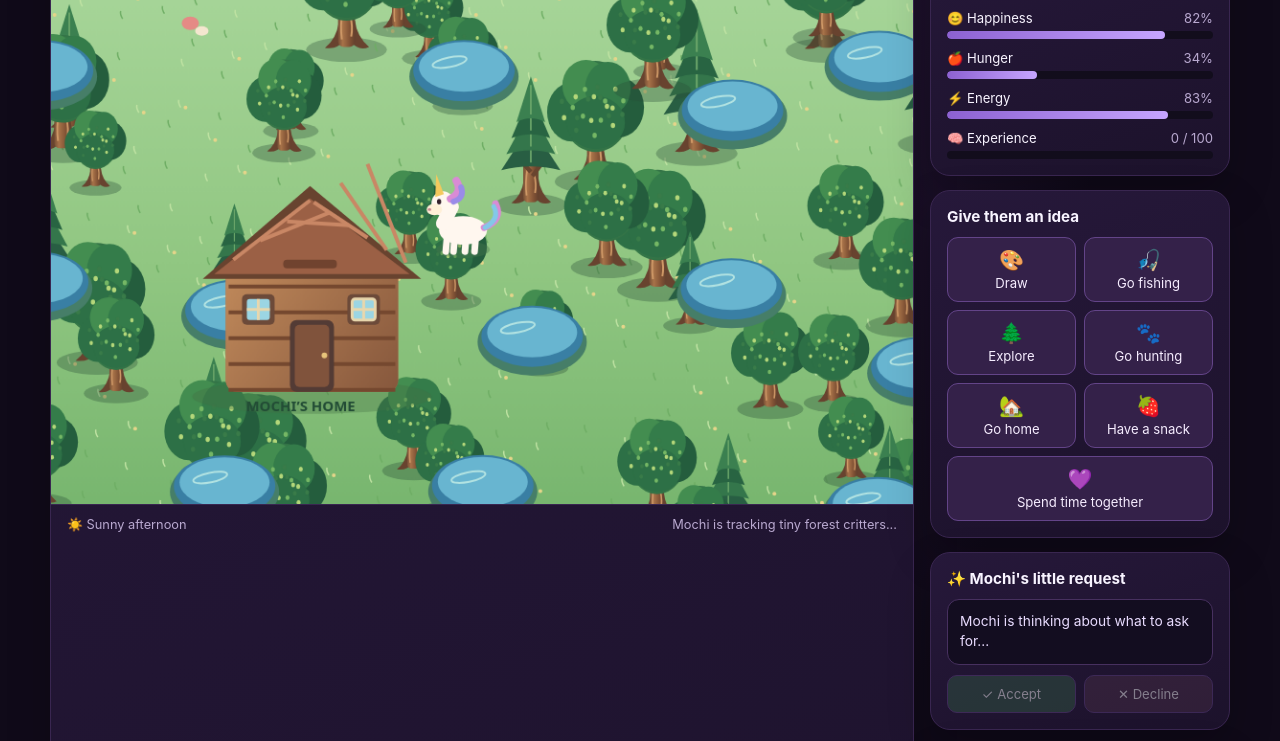
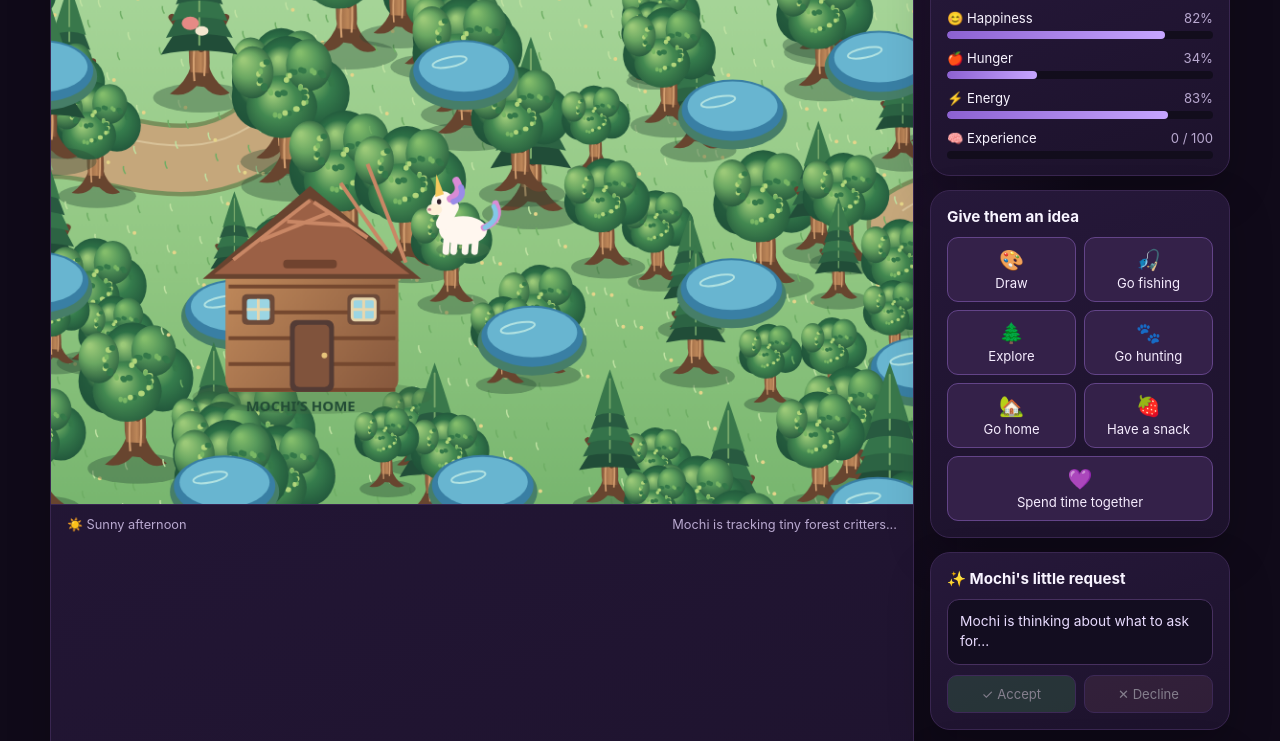
Before and after one commit to ericmanleyisgame/game-maker-dudes-games, a plain HTML site: page ai-pet-world/index.html in a window 1280 px wide. Shown: the part 265-1006 px from the top of the page. Drawn offline with Linux system fonts and the light colour scheme; animation ran at ten frames a second.

Commit message:
Rebuild AI Pet World forest art and woodland paths

```diff
--- a/ai-pet-world/index.html
+++ b/ai-pet-world/index.html
@@ -55,21 +55,21 @@ function rounded(x,y,w,h,r,color){ctx.fillStyle=color;ctx.beginPath();ctx.roundR
 function ellipse(x,y,rx,ry,color){ctx.fillStyle=color;ctx.beginPath();ctx.ellipse(x,y,rx,ry,0,0,Math.PI*2);ctx.fill()}
 function tree(x,y,s=1,kind=0){
  ctx.save();ctx.translate(x,y);ctx.scale(s,s);
- ellipse(0,31,43,13,'#294d3655');
- // roots and a gently irregular trunk
- ctx.fillStyle='#68432f';ctx.beginPath();ctx.moveTo(-8,1);ctx.quadraticCurveTo(-11,20,-23,29);ctx.quadraticCurveTo(-9,31,-3,21);ctx.lineTo(4,22);ctx.quadraticCurveTo(13,33,24,28);ctx.quadraticCurveTo(11,17,9,0);ctx.closePath();ctx.fill();
- const bark=ctx.createLinearGradient(-12,0,13,0);bark.addColorStop(0,'#583a2b');bark.addColorStop(.32,'#a87349');bark.addColorStop(.62,'#815235');bark.addColorStop(1,'#4f3529');
- rounded(-9,-23,18,51,6,bark);
- ctx.strokeStyle='#d09a68';ctx.lineWidth=2;ctx.beginPath();ctx.moveTo(-4,-12);ctx.quadraticCurveTo(-7,5,-5,20);ctx.moveTo(4,-5);ctx.quadraticCurveTo(7,7,5,17);ctx.stroke();
- ctx.strokeStyle='#69452f';ctx.lineWidth=5;ctx.beginPath();ctx.moveTo(0,-8);ctx.lineTo(-17,-27);ctx.moveTo(2,-3);ctx.lineTo(18,-25);ctx.stroke();
+ // soft ground shadow and exposed roots
+ ellipse(2,34,49,15,'#294b3560');
+ ctx.fillStyle='#68452f';ctx.beginPath();ctx.moveTo(-8,0);ctx.quadraticCurveTo(-13,18,-30,30);ctx.quadraticCurveTo(-13,34,-3,22);ctx.lineTo(5,23);ctx.quadraticCurveTo(17,36,31,29);ctx.quadraticCurveTo(12,16,9,-2);ctx.closePath();ctx.fill();
+ const bark=ctx.createLinearGradient(-15,0,15,0);bark.addColorStop(0,'#533829');bark.addColorStop(.25,'#9b6945');bark.addColorStop(.55,'#bd8759');bark.addColorStop(.78,'#805237');bark.addColorStop(1,'#493326');
+ ctx.fillStyle=bark;ctx.beginPath();ctx.moveTo(-9,8);ctx.quadraticCurveTo(-13,-12,-8,-37);ctx.lineTo(7,-39);ctx.quadraticCurveTo(12,-12,10,9);ctx.closePath();ctx.fill();
+ ctx.strokeStyle='#d4a071';ctx.lineWidth=2;ctx.beginPath();ctx.moveTo(-4,-27);ctx.quadraticCurveTo(-7,-5,-5,17);ctx.moveTo(4,-32);ctx.quadraticCurveTo(7,-12,5,12);ctx.stroke();
+ ctx.strokeStyle='#67432f';ctx.lineWidth=7;ctx.lineCap='round';ctx.beginPath();ctx.moveTo(-2,-20);ctx.quadraticCurveTo(-20,-35,-28,-48);ctx.moveTo(2,-16);ctx.quadraticCurveTo(21,-33,27,-48);ctx.stroke();
  if(kind===1){
-  for(let q=0;q<4;q++){const yy=-22-q*19,w=35-q*6;ctx.fillStyle=['#285e43','#34764b','#286442','#3b8050'][q];ctx.beginPath();ctx.moveTo(0,yy-42);ctx.lineTo(-w,yy+12);ctx.quadraticCurveTo(0,yy+3,w,yy+12);ctx.closePath();ctx.fill();ctx.strokeStyle='#6ba66a';ctx.lineWidth=2;ctx.beginPath();ctx.moveTo(0,yy-32);ctx.lineTo(0,yy+3);ctx.stroke();}
+  for(let q=0;q<5;q++){let yy=-22-q*17,w=39-q*5;ctx.fillStyle=['#214d38','#2c6343','#34734a','#285a40','#39784b'][q];ctx.beginPath();ctx.moveTo(0,yy-47);ctx.quadraticCurveTo(-w*.7,yy-8,-w,yy+12);ctx.quadraticCurveTo(0,yy+4,w,yy+12);ctx.quadraticCurveTo(w*.7,yy-8,0,yy-47);ctx.fill();ctx.strokeStyle='#78a96b';ctx.lineWidth=2;ctx.beginPath();ctx.moveTo(0,yy-35);ctx.lineTo(0,yy+2);ctx.stroke();}
  }else{
-  const shades=['#245d3d','#2d7046','#347c4a','#438d50','#5a9b57'];
-  const crown=ctx.createRadialGradient(-13,-65,5,0,-43,62);crown.addColorStop(0,'#91ce78');crown.addColorStop(.4,'#4b9656');crown.addColorStop(1,'#20583a');
-  ellipse(0,-48,38,48,crown);
-  ellipse(-25,-42,26,31,shades[1]);ellipse(24,-47,27,32,shades[0]);ellipse(-10,-70,25,27,shades[3]);ellipse(13,-67,24,28,shades[2]);ellipse(0,-31,31,28,shades[1]);
-  for(let i=0;i<23;i++){const a=i*2.399,r=12+(i%5)*6;ellipse(Math.cos(a)*r,-48+Math.sin(a)*r*.85,2.3,2.8,i%3===0?'#b4d77a':i%2?'#75b765':'#397b49')}
+  const blobs=[[-27,-52,29,32],[-3,-76,31,34],[27,-55,30,33],[-8,-42,34,30],[18,-82,22,25],[-36,-75,20,25]];
+  const shades=['#245b3d','#2d7046','#367d4d','#438951','#55975a','#6aa762'];
+  blobs.forEach((b,i)=>{const g=ctx.createRadialGradient(b[0]-9,b[1]-12,2,b[0],b[1],b[2]+8);g.addColorStop(0,i%2?'#9bc978':'#83bd6b');g.addColorStop(.42,shades[i]);g.addColorStop(1,'#1e5038');ellipse(b[0],b[1],b[2],b[3],g)});
+  // leaf clusters and small sunlit flecks
+  for(let i=0;i<42;i++){const a=i*2.399,r=10+(i%7)*5,xx=Math.cos(a)*r,yy=-61+Math.sin(a)*r*.72;ellipse(xx,yy,2.2+(i%3)*.5,2.8,i%4===0?'#b2d67b':i%3===0?'#79b765':'#347849')}
  }
  ctx.restore();
 }
@@ -100,16 +100,30 @@ function drawWorld(){
  const left=camera.x-W/2,top=camera.y-H/2;
  const ground=ctx.createLinearGradient(0,0,0,H);ground.addColorStop(0,'#a8d69a');ground.addColorStop(.55,'#91c782');ground.addColorStop(1,'#78b66f');ctx.fillStyle=ground;ctx.fillRect(0,0,W,H);
  // Infinite grass: scenery is generated from world-space grid cells.
+ // Hand-painted earth trail winding through the woodland, drawn in world space.
+ ctx.save();ctx.translate(-left,-top);
+ for(let gx=Math.floor(left/880)-1;gx<=Math.ceil((left+W)/880)+1;gx++){
+  for(let gy=Math.floor(top/760)-1;gy<=Math.ceil((top+H)/760)+1;gy++){
+   const seed=Math.abs(Math.sin(gx*71.3+gy*91.7)*43758.5453);
+   const bx=gx*880+((seed*1000)%300), by=gy*760+((seed*700)%250);
+   ctx.lineCap='round';ctx.lineJoin='round';
+   ctx.strokeStyle='#78905b';ctx.lineWidth=76;ctx.beginPath();ctx.moveTo(bx-180,by+180);ctx.bezierCurveTo(bx-80,by+110,bx+30,by+250,bx+140,by+120);ctx.stroke();
+   ctx.strokeStyle='#c5a77b';ctx.lineWidth=67;ctx.beginPath();ctx.moveTo(bx-180,by+180);ctx.bezierCurveTo(bx-80,by+110,bx+30,by+250,bx+140,by+120);ctx.stroke();
+   ctx.strokeStyle='#d9c39a';ctx.lineWidth=2;ctx.beginPath();ctx.moveTo(bx-180,by+165);ctx.bezierCurveTo(bx-80,by+95,bx+30,by+235,bx+140,by+105);ctx.stroke();
+  }
+ }
+ ctx.restore();
+
  ctx.save();ctx.translate(-left,-top);
  const cell=220, sx=Math.floor(left/cell)-1, ex=Math.ceil((left+W)/cell)+1, sy=Math.floor(top/cell)-1, ey=Math.ceil((top+H)/cell)+1;
  for(let gx=sx;gx<=ex;gx++)for(let gy=sy;gy<=ey;gy++){
   const seed=Math.abs(Math.sin(gx*127.1+gy*311.7)*43758.5453),x=gx*cell+35+(seed%1)*125,y=gy*cell+35+((seed*7.3)%1)*125;
-  for(let j=0;j<34;j++){const px=gx*cell+((j*73+seed*90)%205),py=gy*cell+((j*47+seed*130)%205);ctx.strokeStyle=j%2?'#6fae65':'#c0e3a3';ctx.lineWidth=1.5;ctx.beginPath();ctx.moveTo(px,py+3);ctx.quadraticCurveTo(px-3,py-2,px-2,py-5);ctx.stroke();if(j%4===0)ellipse(px+5,py+3,2,2,'#e5d58a')}
+  for(let j=0;j<58;j++){const px=gx*cell+((j*73+seed*90)%205),py=gy*cell+((j*47+seed*130)%205);ctx.strokeStyle=j%2?'#6fae65':'#c0e3a3';ctx.lineWidth=1.5;ctx.beginPath();ctx.moveTo(px,py+3);ctx.quadraticCurveTo(px-3,py-2,px-2,py-5);ctx.stroke();if(j%4===0)ellipse(px+5,py+3,2,2,'#e5d58a')}
   // Dense, repeatable woodland clusters: broadleaf trees mixed with tall evergreens.
-  for(let t=0;t<4;t++){
+  for(let t=0;t<6;t++){
    const n=Math.abs(Math.sin((gx*19+t*7)*91.7+(gy*23+t)*17.3)*43758.5453)%1;
    const tx=gx*cell+18+((n*173+t*41)%184),ty=gy*cell+18+((n*119+t*53)%184);
-   if(n>.08)tree(tx,ty,.62+((n*3+t*.17)%0.38),((gx+gy+t)%4===0)?1:0);
+   if(n>.025)tree(tx,ty,.58+((n*3+t*.17)%0.52),((gx+gy+t)%4===0)?1:0);
   }
   if(seed>.88){ellipse(x+25,y+21,57,35,'#467e68');ellipse(x+25,y+15,53,32,'#397fa4');ellipse(x+25,y+11,47,26,'#68b5d0');ctx.strokeStyle='#b2e3e2';ctx.lineWidth=2;ctx.beginPath();ctx.ellipse(x+10,y+6,18,5,-.2,0,Math.PI*2);ctx.stroke();}
   if(seed<.12){ellipse(x,y,9,7,'#e58a85');ellipse(x+12,y+8,7,5,'#f4e6cf')}
```
